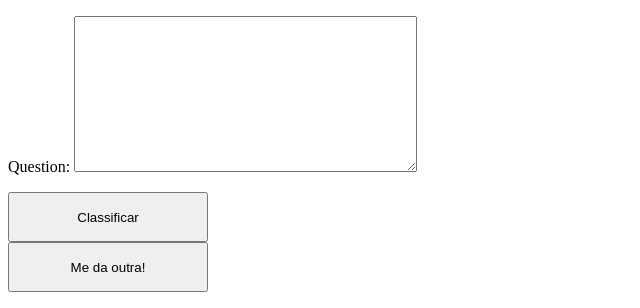
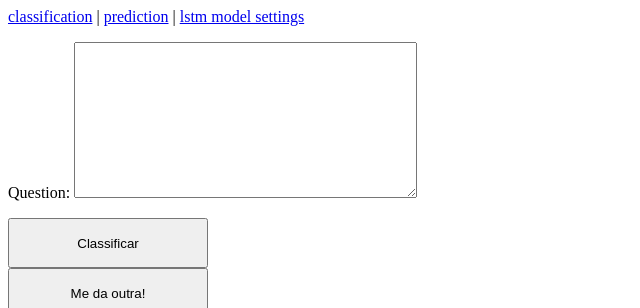
Before and after one commit to username-png/olie-1, a Django app: template app/questions/templates/questions/question_update_form.html in a window 1280 px wide. Shown: the top 308 px of the page, without its empty margins (0-640 px from the left). Run offline with Django 3.2, Linux system fonts and the light colour scheme; the template is opened without the code that fills it: values that come from a table or form of the project are taken from there, others are empty; parts of the project's set-up code (start-up, migrations or seed data) failed here and were passed over.

Commit message:
Base template with simple navigation

```diff
--- a/app/questions/templates/questions/question_update_form.html
+++ b/app/questions/templates/questions/question_update_form.html
@@ -1,12 +1,6 @@
+{% extends 'base.html' %}
 
-<!DOCTYPE html>
-<html lang="en">
-    <head>
-        <meta charset="utf-8">
-        <meta name="viewport" content="width=device-width, initial-scale=1.0">
-        <title>olie</title>
-    </head>
-    <body>
+{% block content %}
 <form method="post">
     {% csrf_token %}
     {{ form.as_p }}
@@ -20,5 +14,4 @@
     <li>{{ tag.slug }} - {{ tag.question_count }}</li>
 {% endfor %}
 </ul>
-    </body>
-</html>
+{% endblock content %}
--- a/app/questions/urls.py
+++ b/app/questions/urls.py
@@ -15,6 +15,6 @@ urlpatterns = [
     path(
         'predict/',
         PredictDemoView.as_view(),
-        name='questions_predict',
+        name='questions_prediction',
     ),
 ]
--- /dev/null
+++ b/app/templates/base.html
@@ -0,0 +1,15 @@
+<!DOCTYPE html>
+<html lang="en">
+    <head>
+        <meta charset="utf-8">
+        <meta name="viewport" content="width=device-width, initial-scale=1.0">
+        <title>olie</title>
+    </head>
+    <body>
+        <a href="{% url 'questions_classification' %}">classification</a> |
+        <a href="{% url 'questions_prediction' %}">prediction</a> |
+        <a href="{% url 'questions_prediction' %}">lstm model settings</a>
+        {% block content %}
+        {% endblock content %}
+    </body>
+</html>
--- a/config/settings.py
+++ b/config/settings.py
@@ -86,7 +86,7 @@ TEMPLATES = [
     {
         'BACKEND': 'django.template.backends.django.DjangoTemplates',
         'DIRS': [
-            str(BASE_DIR / 'templates'),
+            str(BASE_DIR / 'app/templates'),
         ],
         'APP_DIRS': True,
         'OPTIONS': {
```
Also changed, not shown: app/questions/templates/questions/predict_demo.html (+3 -10 lines). Lines whose indentation alone changed are shown as unchanged.
